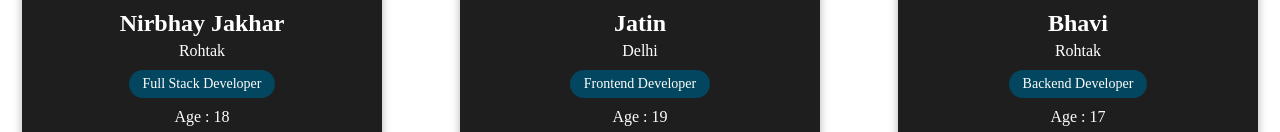
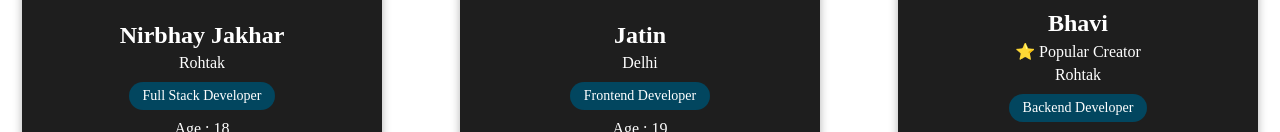
Before and after one commit to Nirbhayjakhar3196/React-revision, a React (Vite) app in the folder React-journey/: page / in a window 1280 px wide. Shown: the part 211-343 px from the top of the page. Built offline with nearby package versions, Linux system fonts and the light colour scheme.

Commit message:
feat : Added Popular badge sytem

```diff
--- a/React-journey/src/App.jsx
+++ b/React-journey/src/App.jsx
@@ -28,6 +28,8 @@ function UserCard(props){
     <img src={props.img} alt="img" />
 
     <h2>{props.name}</h2>
+
+    {followersCount >= 60 && <p className='badge'>⭐ Popular Creator</p>}
 
     <p className="city">{props.city}</p>
 
```
